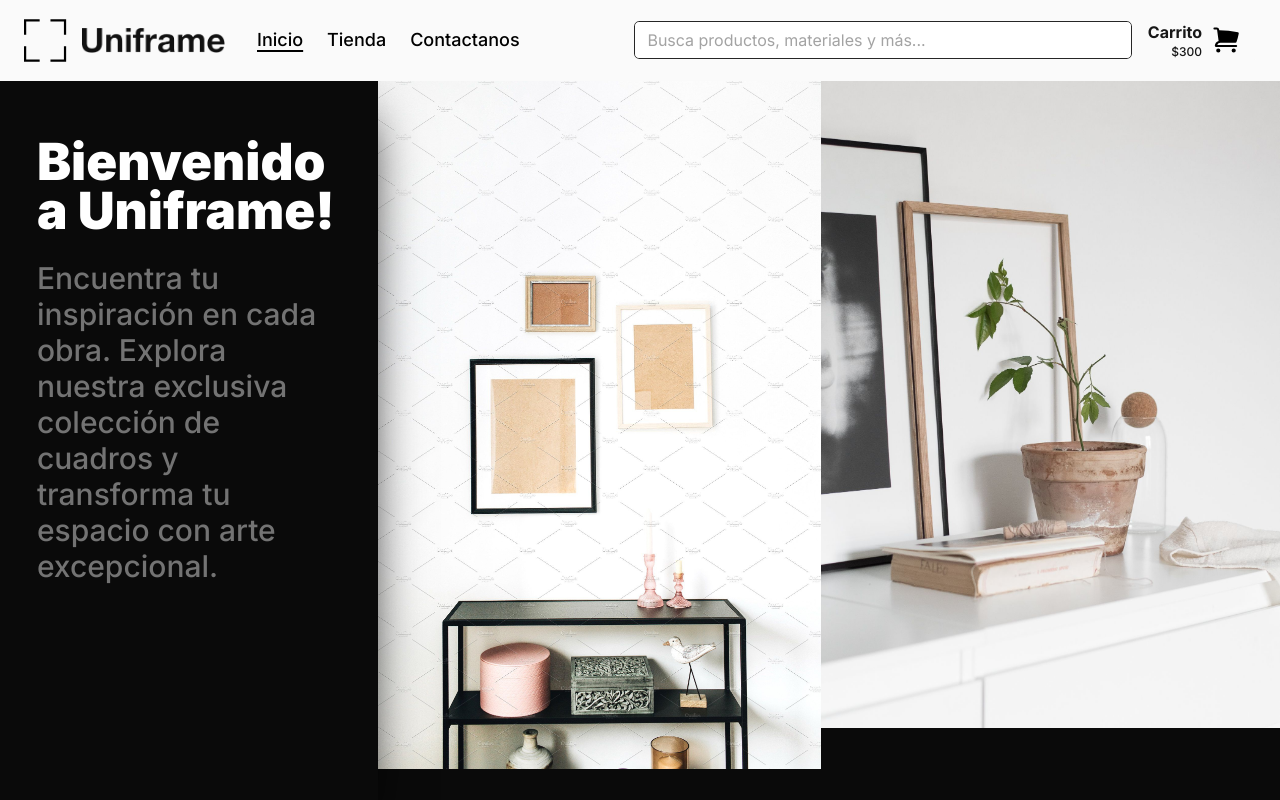
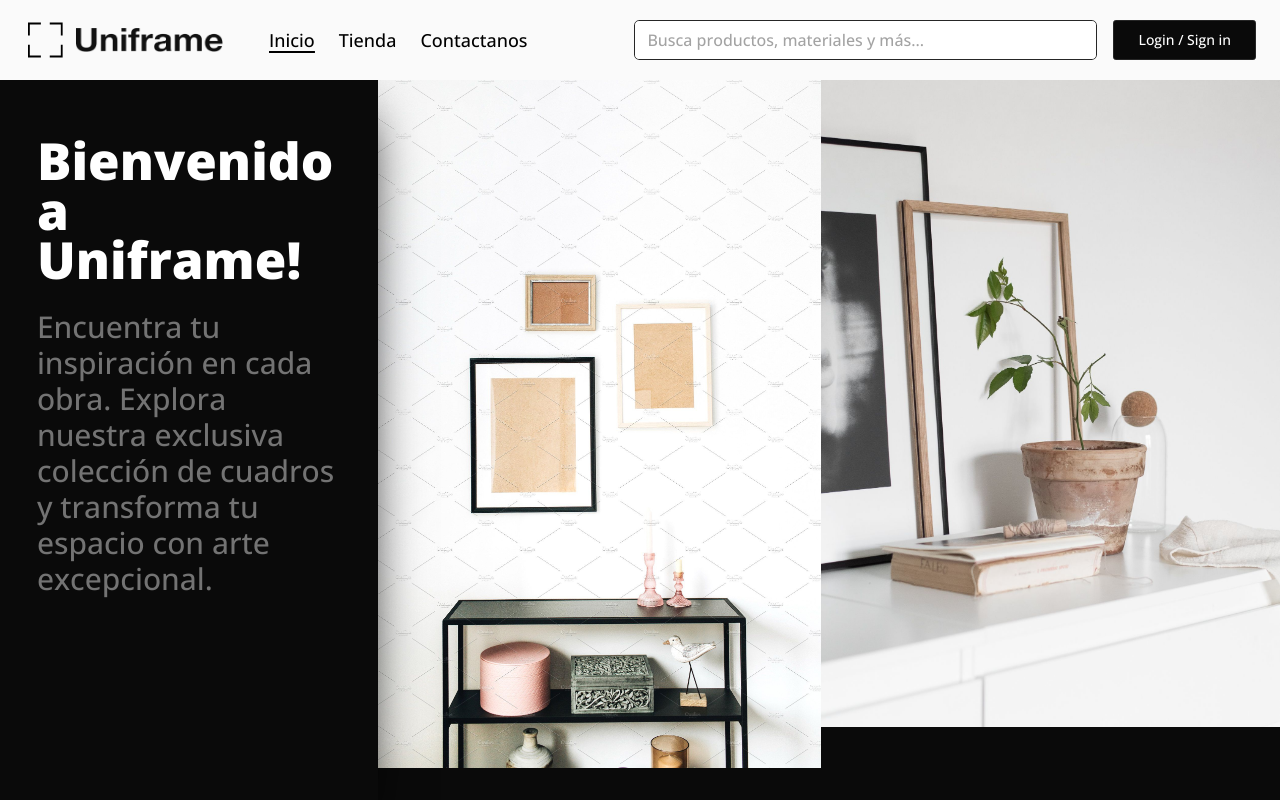
Before and after one commit to MojeZcg/Uniframe, a Next.js app: page / in a window 1280 px wide. Shown: the top 800 px of the page. Built offline with nearby package versions, Linux system fonts and the light colour scheme; no server answers.

Commit message:
feat: change fonts

```diff
--- a/src/app/layout.tsx
+++ b/src/app/layout.tsx
@@ -3,7 +3,7 @@
 
 import { Routes, Socials } from "@/lib/data";
 import type { Metadata } from "next";
-import { Inter } from "next/font/google";
+import { Open_Sans } from "next/font/google";
 import Link from "next/link";
 import Image from "next/image";
 
@@ -18,10 +18,11 @@
   PopoverTrigger,
 } from "@/components/ui/popover";
 import { Button } from "@/components/ui/button";
+import { Separator } from "@/components/ui/separator";
 
-const font = Inter({
+const font = Open_Sans({
   subsets: ["latin"],
-  weight: ["400", "500", "700", "900"],
+  weight: ["500", "600", "700", "800"],
 });
 
 export const metadata: Metadata = {
@@ -36,48 +37,51 @@
 }>) {
   const isMenuOpen = false;
 
+  const isLogin = false;
+
   return (
     <html lang="es" className="dark">
       <body className={`${font.className}`}>
         <nav className=" z-50 w-full items-center bg-neutral-50">
           <div className=" flex justify-between">
             <div className="flex items-center justify-center gap-6 py-4 pl-6 2xl:py-5 2xl:text-xl">
-              <Link className="flex xl:gap-1 2xl:hidden " href="/">
+              <Link className=" flex h-12 pr-4 2xl:hidden " href="/">
                 <Image
                   src="/square.svg"
                   alt="Uniframe Logo"
-                  className=""
+                  className="p-1"
                   width={45}
                   height={45}
                 />
                 <Image
                   src="/uniframe-cut.png"
                   alt="Uniframe Logo"
-                  className="px-2 py-3"
+                  className="px-1.5 py-3"
                   width={160}
                   height={30}
                 />
               </Link>
-              <Link className="hidden gap-1 px-8 2xl:flex " href="/">
+              <Link className="hidden h-14 gap-1 px-2 2xl:flex" href="/">
                 <Image
                   src="/square.svg"
                   alt="Uniframe Logo"
-                  className=""
+                  className="p-1"
                   width={65}
                   height={83}
                 />
                 <Image
                   src="/uniframe-cut.png"
                   alt="Uniframe Logo"
-                  className="px-2 py-6"
+                  className="py-3.5 pr-10"
                   width={220}
-                  height={25}
+                  height={30}
                 />
               </Link>
               <RouteList />
             </div>
             <div className="hidden w-[40%] items-center justify-end gap-0 pr-6 md:flex xl:w-[52%] xl:pl-5">
               <LayoutSearch />
+              {isLogin ? (
                 <Popover>
                   <PopoverTrigger asChild>
                     <Button>
@@ -88,14 +92,29 @@
                       <ShoppingCartIcon className="h-7 w-7 text-black 2xl:h-9 2xl:w-9" />
                     </Button>
                   </PopoverTrigger>
-                <PopoverContent className="mr-10 w-80 rounded-lg border border-neutral-400 bg-neutral-200 text-black">
+                  <PopoverContent className=" sticky mr-10 w-80 rounded-lg border border-neutral-700 bg-neutral-950 text-black">
                     <div className="grid gap-4">
                       <div className="space-y-2">
                         <h4 className="font-medium leading-none">Carrito</h4>
                       </div>
                     </div>
+                    <div className="mt-2 flex w-full items-center justify-center  ">
+                      <Separator className="w-full bg-black pt-0.5" />
+                    </div>
+                    <div className="w-full py-2">
+                      <Button className="h-9">Hola</Button>
+                    </div>
                   </PopoverContent>
                 </Popover>
+              ) : (
+                <Button
+                  variant="outline"
+                  asChild
+                  className="ml-4 bg-neutral-950 px-6 hover:bg-neutral-200 hover:text-black"
+                >
+                  <Link href="/login">Login / Sign in</Link>
+                </Button>
+              )}
             </div>
           </div>
 
@@ -149,7 +168,7 @@
             </ul>
           </div>
         </footer>
-        <div className="flex w-full items-end justify-between self-end px-6 pb-4 ">
+        <div className="flex w-full items-end justify-between self-end px-6 ">
           <Link className=" flex items-center justify-center" href="/">
             <Image
               src="/square-white.svg"
@@ -162,7 +181,9 @@
               Uniframe
             </strong>
           </Link>
-          <p className="  text-sm text-neutral-500">
+        </div>
+        <div className="flex w-full justify-end pb-3">
+          <p className="pr-8 text-sm text-neutral-500">
             Diseñado y desarrollado por{" "}
             <Link
               className="text-white"
```
Lines whose indentation alone changed are shown as unchanged.
